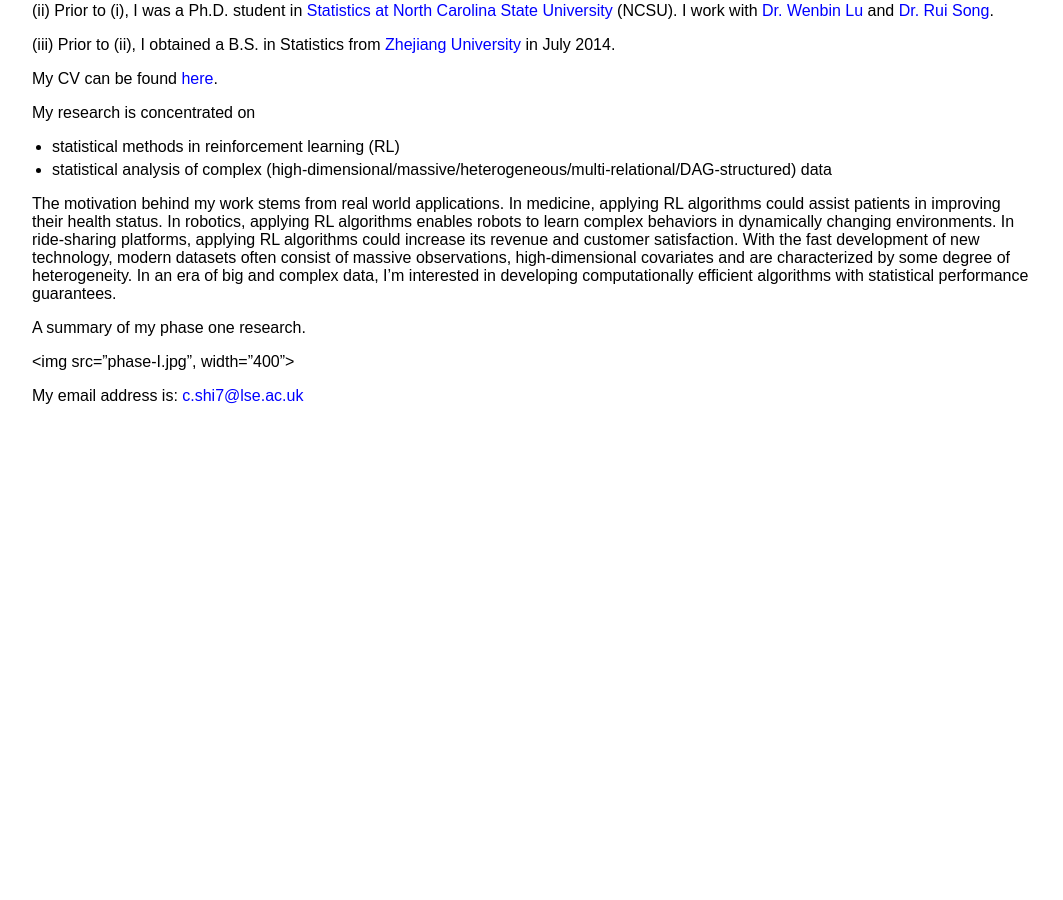
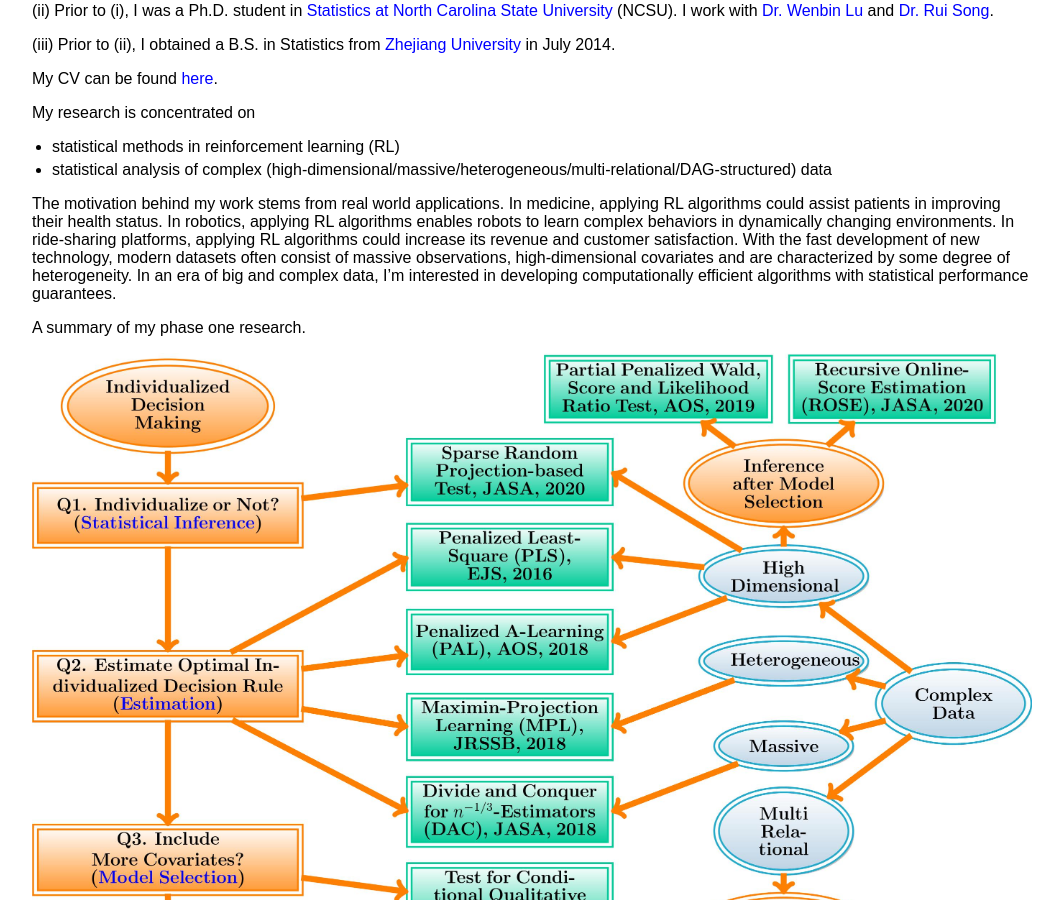
Before and after one commit to callmespring/callmespring.github.io, a Jekyll site: the page built from index.md, in a window 1280 px wide and 900 px high, scrolled down 896 px. Shown: the whole window, without its empty margins (108-1171 px from the left). Built offline with Jekyll 4.4.1, drawn with Linux system fonts in a browser that asks for light colours; before the commit the page ends 1301 px from its top, so only the background shows below that.

Commit message:
Update index.md

```diff
--- a/index.md
+++ b/index.md
@@ -25,6 +25,6 @@ high-dimensional covariates and are characterized by some degree of heterogeneit
 
 A summary of my phase one research.
 
-<img src="phase-I.jpg", width="400">
+<img src="phase-I.jpg" width="400">
 
 My email address is: <c.shi7@lse.ac.uk>
```
